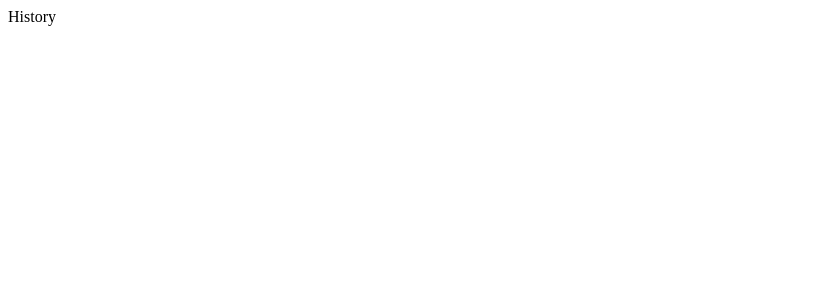
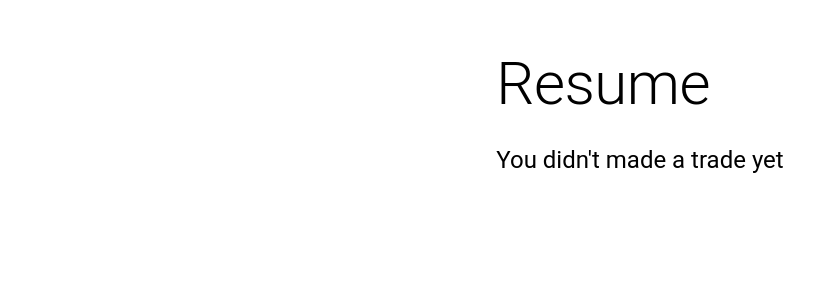
Before and after one commit to joaoreisjpk/Full-Stack-Exchange-Aplication, a React (Create React App) app: page /history in a window 1280 px wide. Shown: the top 300 px of the page, without its empty margins (0-838 px from the left). Built offline with nearby package versions, Linux system fonts and the light colour scheme.

Commit message:
finishing history page funcionality

```diff
--- a/src/pages/History.tsx
+++ b/src/pages/History.tsx
@@ -1,9 +1,76 @@
-import React from 'react'
+import { ButtonGroup, Grid, Stack, Typography } from '@mui/material';
+import React, { useEffect, useState } from 'react';
+
+interface HistoryProps {
+  gbpToUsd?: string;
+  usdToGbp?: string;
+  currencyExchange: string;
+  exchangeAmount: string;
+  date: string;
+}
+
+interface ItemProps extends HistoryProps {
+  title: string;
+}
 
 export default function History() {
+  const [historyList, setHistoryList] = useState<HistoryProps[]>();
+
+  useEffect(() => {
+    const getStorage = localStorage.getItem('history') || '[]';
+
+    setHistoryList(JSON.parse(getStorage));
+  }, []);
+
+  function HistoryItem({
+    title,
+    date,
+    gbpToUsd,
+    exchangeAmount,
+    currencyExchange,
+    usdToGbp,
+  }: ItemProps) {
+    return (
+      <section>
+        <Typography variant='h5'>
+          The currency exchange was: {title}
+        </Typography>
+        <Typography variant='h5'>
+          On {date}
+        </Typography>
+        <Typography variant='h5'>
+          With an amount of {gbpToUsd || usdToGbp}
+        </Typography>
+        <Typography variant='h5'>
+          The currency Rate was {currencyExchange}
+        </Typography>
+        <Typography variant='h5'>
+          Witch turned into {exchangeAmount}
+        </Typography>
+      </section>
+    );
+  }
+
+  if (!historyList) return <div>Carregando...</div>;
+
   return (
-    <div>
-      History
-    </div>
-  )
+    <Grid container direction='column'>
+      <Stack gap={3} direction='column' margin='auto' padding={5}>
+        <Typography variant='h2'>Resume</Typography>
+        <Typography variant='h5'>
+          {!historyList?.length
+            ? "You didn't made a trade yet"
+            : `You have ${historyList.length} trades on your history`}
+        </Typography>
+
+        {!!historyList && historyList.map((item: HistoryProps, index: number) => (
+          <HistoryItem
+            title={item.gbpToUsd ? 'GBP to USD' : 'USD to GBP'}
+            key={item.date}
+            {...item}
+          />
+        ))}
+      </Stack>
+    </Grid>
+  );
 }
```
